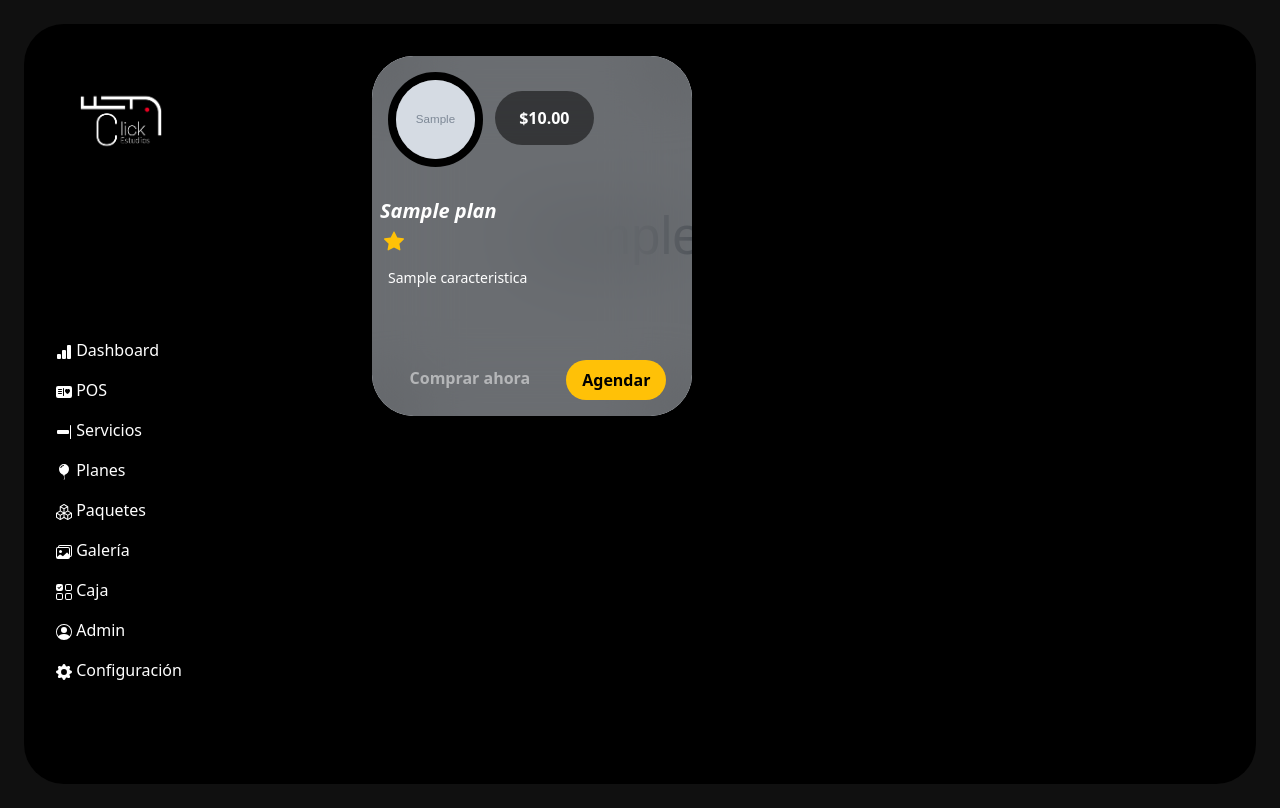
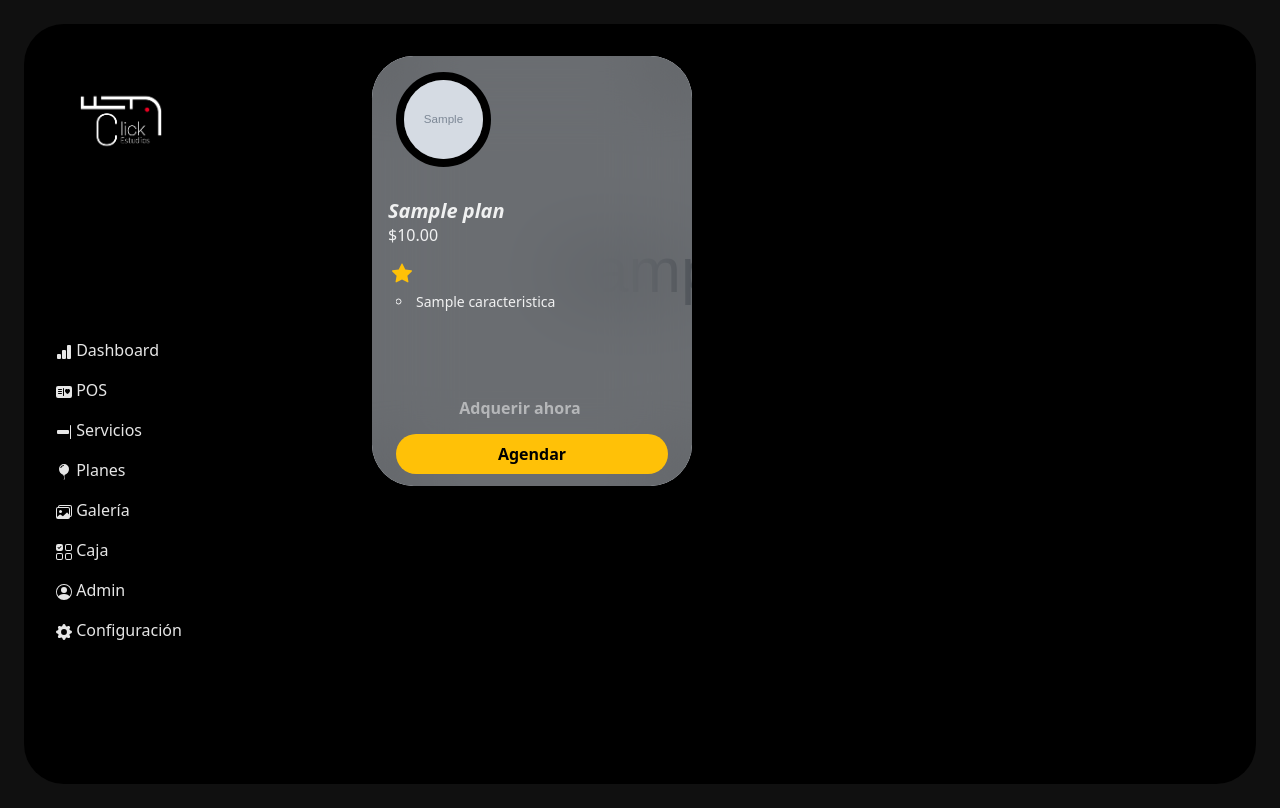
Before and after one commit to the-wandy-olivares/_ClickEstudios, a Django app: page /service-detail/1/ in a window 1280 px wide. Run offline with Django 5.2, Linux system fonts and the light colour scheme; tables that the repository leaves empty hold one stand-in row (values such as "Sample post"); grey boxes marked "Sample" are stand-in pictures.

Commit message:
Actualizar estilos en plantillas; ajustar colores, tamaños y márgenes en la navegación y lista de planes

```diff
--- a/ClickEstudios/Estudios/templates/base/base.html
+++ b/ClickEstudios/Estudios/templates/base/base.html
@@ -18,7 +18,7 @@
       backdrop-filter: blur(10px) !important;
     }
   </style>
-  <body style="background-color:rgb(16, 16, 16);"
+  <body style="background-color:rgb(16, 16, 16); "
       class="p-4">
 
       <main class=' p-3 d-flex '  style=" height: 95vh; background-color: #000000;
--- a/ClickEstudios/Estudios/templates/component/nav.html
+++ b/ClickEstudios/Estudios/templates/component/nav.html
@@ -1,17 +1,16 @@
 {% load static %}
 <style>
       a {
-            color: white;
+            color: rgba(255, 255, 255, 0.902);
             text-decoration: none;
             font-size: 16px;
             font-weight: 500;
-
             border-radius: 0.5rem;
             transition: 0.5s;
       }
-      a:hover {
-            {% comment %} background-color: grey;
-            color: black; {% endcomment %}
+
+      .nav a:hover {
+            color: #ffc107;
             font-weight: bolder;
             transform: scale(1.1);
       }
@@ -23,7 +22,7 @@
       }
 </style>
 <img src="{% static 'img/icons/logo-white.png' %}" width='130' alt="Logo">
-<div class='mt-5 pt-5' style="display: flex; flex-direction: column; gap: 1rem; ">
+<div class='nav mt-5 pt-5' style="display: flex; flex-direction: column; gap: 1rem; ">
       <a href="{% url "estudios:dashboard" %}" class='mt-5'>
             <svg xmlns="http://www.w3.org/2000/svg" width="16" height="16" fill="currentColor" class="bi bi-bar-chart-fill" viewBox="0 0 16 16">
                   <path d="M1 11a1 1 0 0 1 1-1h2a1 1 0 0 1 1 1v3a1 1 0 0 1-1 1H2a1 1 0 0 1-1-1zm5-4a1 1 0 0 1 1-1h2a1 1 0 0 1 1 1v7a1 1 0 0 1-1 1H7a1 1 0 0 1-1-1zm5-5a1 1 0 0 1 1-1h2a1 1 0 0 1 1 1v12a1 1 0 0 1-1 1h-2a1 1 0 0 1-1-1z"/>
@@ -49,12 +48,12 @@
                 </svg>
             Planes
       </a>
-      <a href="#paquetes">
+      {% comment %} <a href="#paquetes">
             <svg xmlns="http://www.w3.org/2000/svg" width="16" height="16" fill="currentColor" class="bi bi-boxes" viewBox="0 0 16 16">
                   <path d="M7.752.066a.5.5 0 0 1 .496 0l3.75 2.143a.5.5 0 0 1 .252.434v3.995l3.498 2A.5.5 0 0 1 16 9.07v4.286a.5.5 0 0 1-.252.434l-3.75 2.143a.5.5 0 0 1-.496 0l-3.502-2-3.502 2.001a.5.5 0 0 1-.496 0l-3.75-2.143A.5.5 0 0 1 0 13.357V9.071a.5.5 0 0 1 .252-.434L3.75 6.638V2.643a.5.5 0 0 1 .252-.434zM4.25 7.504 1.508 9.071l2.742 1.567 2.742-1.567zM7.5 9.933l-2.75 1.571v3.134l2.75-1.571zm1 3.134 2.75 1.571v-3.134L8.5 9.933zm.508-3.996 2.742 1.567 2.742-1.567-2.742-1.567zm2.242-2.433V3.504L8.5 5.076V8.21zM7.5 8.21V5.076L4.75 3.504v3.134zM5.258 2.643 8 4.21l2.742-1.567L8 1.076zM15 9.933l-2.75 1.571v3.134L15 13.067zM3.75 14.638v-3.134L1 9.933v3.134z"/>
                 </svg>
             Paquetes
-      </a>
+      </a> {% endcomment %}
       <a href="#galeria">
             <svg xmlns="http://www.w3.org/2000/svg" width="16" height="16" fill="currentColor" class="bi bi-images" viewBox="0 0 16 16">
                   <path d="M4.502 9a1.5 1.5 0 1 0 0-3 1.5 1.5 0 0 0 0 3"/>
--- a/ClickEstudios/Estudios/templates/plan/plan-list.html
+++ b/ClickEstudios/Estudios/templates/plan/plan-list.html
@@ -6,26 +6,31 @@
                   background-image: url("{{p.img_back.url}}");
             {% endif %}
 
-            background-size: cover; background-repeat: no-repeat; width: 320px; height: 360px; border-radius: 2.6rem;'>
+            background-size: cover; background-repeat: no-repeat; width: 320px; height: 430px; border-radius: 2.6rem;'>
                   <div style='
                         -webkit-backdrop-filter: blur(40px) !important;
-                        backdrop-filter: blur(40px) !important;' class='h-100 w-100 bg-black bg-opacity-50 m-0 p-2'>
+                        backdrop-filter: blur(40px) !important;' class='h-100 w-100 bg-black bg-opacity-50 m-0 p-3 pt-2'>
                         <div class=" m-0 " style="">
                               {% if p.img %}
                                     <img src="{{p.img.url}}" alt="No se puede cargar la imagen"
                                           style="width: 95px; height: 95px; border-radius: 2rem;
-                                          border: 8px solid #000;" class="rounded-circle">
+                                          border: 8px solid #000;" class="rounded-circle me-3">
                               {% endif %}
                               <span>
-                                    <strong class="text-white bg-black bg-opacity-50 p-3 ps-4 pe-4 rounded-5">
-                                          {% if p.price %}
+                                    <strong class="text-white  p-3 ps-3 pe-3 rounded-5" style="font-size: 13px;">
+                                          <!-- {% if p.price %}
                                                 ${{p.price|intcomma}}.00
-                                          {% endif %}
+                                          {% endif %} -->
                                     </strong>
                               </span>
                         </div>
-                        <h5 class='mt-4' style="font-weight: bold; font-style: italic;">{{p.name}}</h5>
-                        <span class="d-flex">
+                        <h5 class='m-0 p-0 mt-4' style="font-weight: bold; font-style: italic;">
+                                {{ p.name|truncatechars:31 }}
+                        </h5>
+                        {% if p.price %}
+                               ${{p.price|intcomma}}.00
+                        {% endif %}
+                        <span class="d-flex mt-3">
                               {% if p.likes %}
                                     {% for i in p.likes.all %}
                                           <svg xmlns="http://www.w3.org/2000/svg" width="20" height="20" fill="currentColor" class="bi bi-star-fill ms-1 me-1 text-warning" viewBox="0 0 16 16">
@@ -34,26 +39,26 @@
                                     {% endfor %}
                               {% endif %}
                         </span>
-                        <div style='height: 5.8rem;' class='overflow-auto pt-2'>
+                        <div style='height: 5.7rem;' class='overflow-auto '>
                                 {% if p.caracteristicas.all %}
                                        {% for p in  p.caracteristicas.all %}
-                                          <li class="list-group-item" style="font-size: 14px;">
-                                                  {{p.name}}
+                                          <li class="" style="font-size: 14px; list-style:circle;">
+                                                  {{p.name|truncatechars:32}}
                                           </li>
                                        {% endfor %}
                               {% endif %}
                         </div>
 
                         <!-- Butones de elcciones-->
-                         <div class="d-flex justify-content-center">
+                         <div class="d-flex justify-content-center flex-wrap">
                               <a href="{% url "estudios:sale-create" p.id %}"
                                     class="btn btn-primary bg-transparent text-white-50  border-0 me-4"
                                     style="font-size: 16px; font-weight: bold ; ">
-                                    Comprar ahora
+                                    Adquerir ahora
                               </a>
 
                               <a href=""
-                                    class="btn btn-danger p-2 ps-3 pe-3 bg-warning text-black rounded-5 border-0" style='font-weight: bold;'>
+                                    class="btn btn-danger mt-2 p-2 w-100 ps-3 pe-3 bg-warning text-black rounded-5 border-0" style='font-weight: bold;'>
                                     Agendar
                               </a>
                          </div>
```
